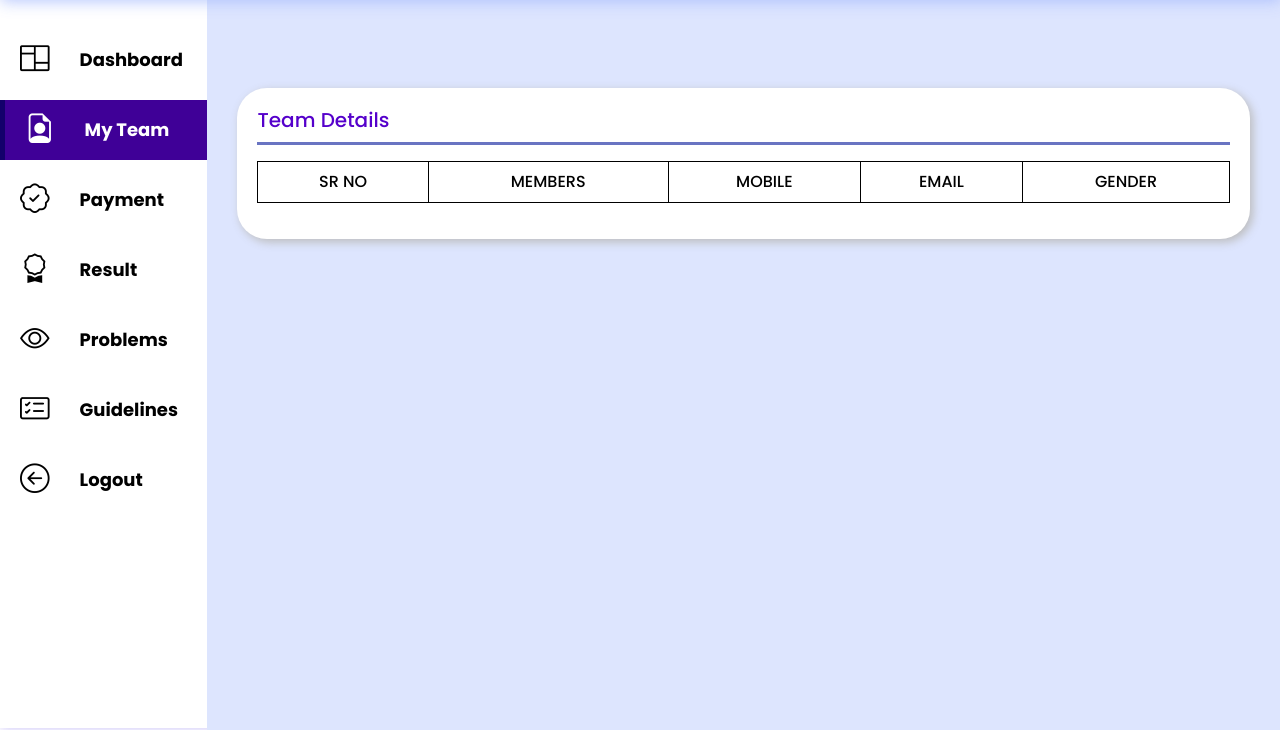
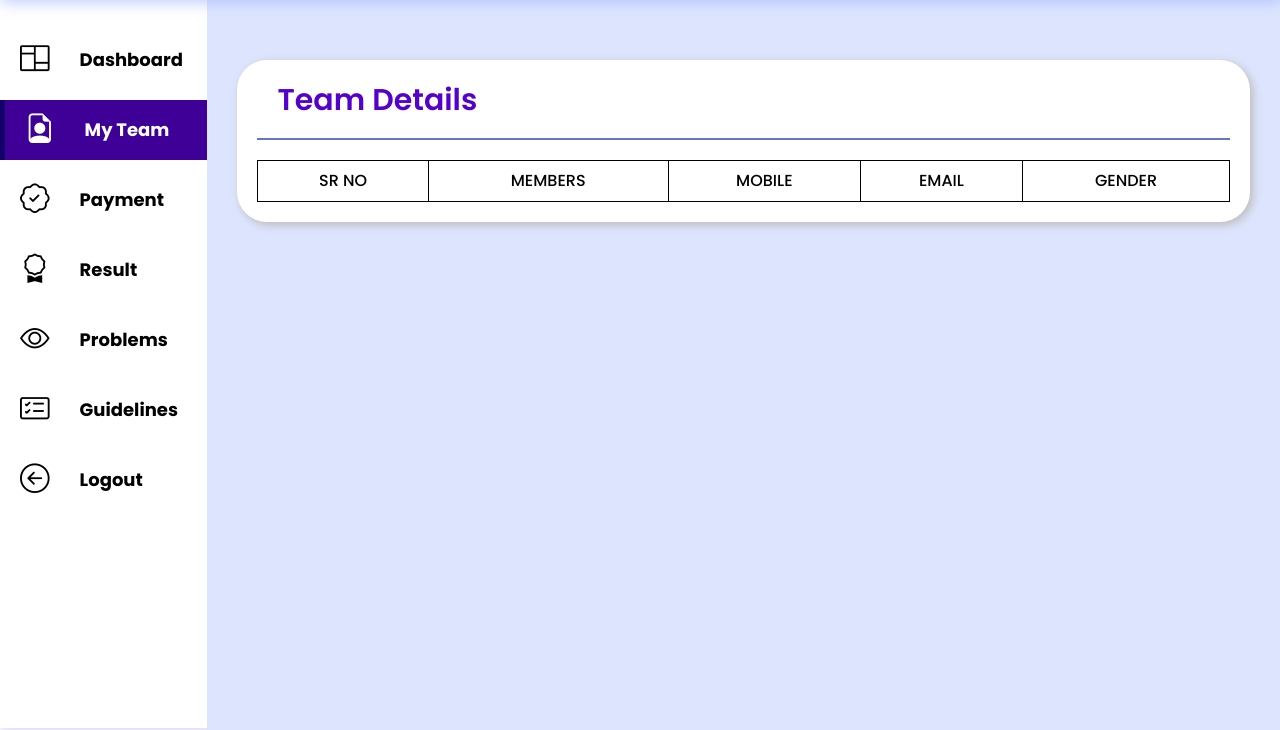
Before and after one commit to Abdul0925/Hackathon-Website, a PHP site: page /phpmail/mentor_my_teams_shad.php in a window 1280 px wide. Shown: the part 70-800 px from the top of the page. Run offline with PHP 8.4, Linux system fonts and the light colour scheme; the visitor is signed in with stand-in values (Sample User, id 1); data comes from the database, SQL or seed files in the repository; data that the repository does not hold is empty.

Commit message:
leader ui fixed

```diff
--- a/mentor_my_teams_shad.php
+++ b/mentor_my_teams_shad.php
@@ -23,12 +23,8 @@ if ($result->num_rows > 0) {
     $imagePath = 'https://via.placeholder.com/100';
 }
 
-
 $result1 = mysqli_query($conn, "SELECT * FROM leader_and_member_details WHERE leaderEmail='$email'");
 $result2 = mysqli_query($conn, "SELECT * FROM notifications ORDER BY id DESC");
-
-
-
 
 ?>
 
@@ -44,6 +40,10 @@ $result2 = mysqli_query($conn, "SELECT * FROM notifications ORDER BY id DESC");
     <link rel="stylesheet" href="https://cdn.jsdelivr.net/npm/bootstrap-icons@1.5.0/font/bootstrap-icons.css">
     <link href="https://cdn.jsdelivr.net/npm/bootstrap@5.3.3/dist/css/bootstrap.min.css" rel="stylesheet">
     <style>
+        .table {
+            margin-bottom: 0rem;
+        }
+
         table {
             border-collapse: collapse;
             background-color: #fff;
@@ -163,13 +163,6 @@ $result2 = mysqli_query($conn, "SELECT * FROM notifications ORDER BY id DESC");
             background-color: rgb(229, 0, 0);
         }
 
-        .mt-5 h5 {
-            color: #5500cb;
-            padding-top: 20px;
-            padding-bottom: 10px;
-            border-bottom: solid rgba(0, 20, 151, 0.59);
-        }
-
         .DHead h1 {
             font-size: 32px;
             font-weight: bold;
@@ -179,6 +172,14 @@ $result2 = mysqli_query($conn, "SELECT * FROM notifications ORDER BY id DESC");
         .nav-option1 i {
             color: #fff;
         }
+
+        .table-responsive {
+            padding-top: 20px;
+        }
+
+        .mt-5 {
+            margin-top: 20px !important;
+        }
     </style>
 
 </head>
@@ -186,18 +187,15 @@ $result2 = mysqli_query($conn, "SELECT * FROM notifications ORDER BY id DESC");
 <body>
     <!-- for header part -->
     <header>
-
         <div class="logosec">
             <a href="mentor_dashboard_shad.php" style="text-decoration: none;">
                 <div class="logo">Leader</div>
             </a>
             <img src="https://media.geeksforgeeks.org/wp-content/uploads/20221210182541/Untitled-design-(30).png" class="icn menuicn" id="menuicn" alt="menu-icon">
         </div>
-
         <div class="DHead">
             <H1>My Team</H1>
         </div>
-
         <div class="message">
             <!-- <div class="circle"></div> -->
             <!-- <a href="admin_show_notifications.php"><img src="https://media.geeksforgeeks.org/wp-content/uploads/20221210183322/8.png" class="icn" alt=""></a> -->
@@ -205,7 +203,6 @@ $result2 = mysqli_query($conn, "SELECT * FROM notifications ORDER BY id DESC");
                 <a href="mentor_my_teams_shad.php"><img src="https://media.geeksforgeeks.org/wp-content/uploads/20221210180014/profile-removebg-preview.png" class="dpicn" alt="dp"></a>
             </div>
         </div>
-
     </header>
 
     <div class="main-container">
@@ -266,10 +263,12 @@ $result2 = mysqli_query($conn, "SELECT * FROM notifications ORDER BY id DESC");
         </div>
 
         <div class="main">
+            <div class="report-container">
+                <div class="mt-5">
+                    <div class="report-header">
+                        <h1 class="recent-Articles">Team Details</h1>
+                    </div>
 
-        <div class="report-container">
-                <div class="mt-5">
-                    <h5 class="mb-3">Team Details</h5>
                     <div class="table-responsive">
                         <table class="table table-hover">
                             <thead>
@@ -282,7 +281,7 @@ $result2 = mysqli_query($conn, "SELECT * FROM notifications ORDER BY id DESC");
                                 </tr>
                             </thead>
                             <tbody>
-                                <?php $sr_no= 1 ; ?>
+                                <?php $sr_no = 1; ?>
                                 <?php while ($row1 = $result1->fetch_assoc()) {
                                     // $date = date('d-m-Y', strtotime($row1['date']));
                                     $date = "";
@@ -301,10 +300,7 @@ $result2 = mysqli_query($conn, "SELECT * FROM notifications ORDER BY id DESC");
                     </div>
                 </div>
             </div>
-
-
         </div>
-    </div>
     </div>
 
     <script>
```
Also changed, not shown: mentor_dashboard_shad.php (+26 -19 lines), mentor_guideline_shad.php (+7 -8 lines), mentor_payment_shad.php (+3 -15 lines), mentor_problem_shad.php (+5 -8 lines), mentor_result_shad.php (+10 -15 lines).
